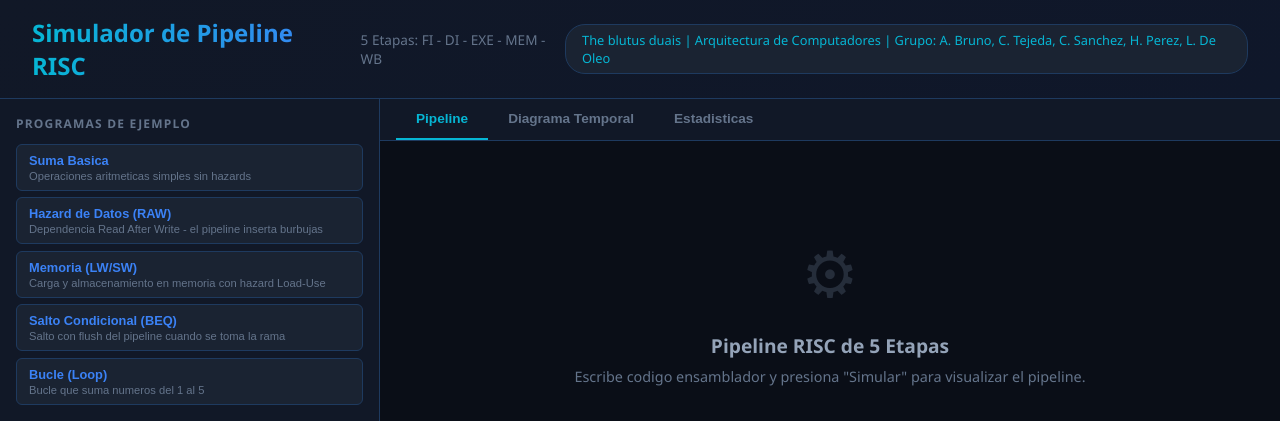
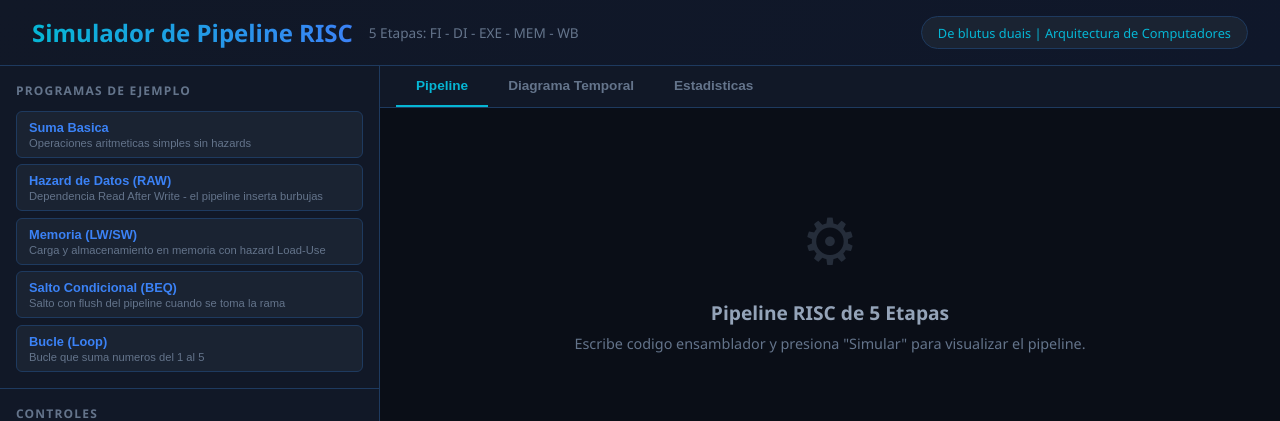
Before and after one commit to criseulises/proyecto_final_arquitectura_computadora, a Flask app: page / in a window 1280 px wide. Shown: the top 421 px of the page. Run offline with Flask 3, Linux system fonts and the light colour scheme.

Commit message:
edit team

```diff
--- a/app.py
+++ b/app.py
@@ -1,6 +1,6 @@
 """
 Servidor Flask para el Simulador de Pipeline RISC.
-Grupo: The blutus duais
+Grupo: De blutus duais
 Materia: Arquitectura de Computadores
 """
 
--- a/static/css/style.css
+++ b/static/css/style.css
@@ -1,6 +1,6 @@
 /* ============================================================
    Simulador de Pipeline RISC - Estilos
-   Grupo: The blutus duais
+   Grupo: De blutus duais
    ============================================================ */
 
 :root {
--- a/static/js/app.js
+++ b/static/js/app.js
@@ -1,6 +1,6 @@
 /**
  * Simulador de Pipeline RISC - Frontend
- * Grupo: The blutus duais
+ * Grupo: De blutus duais
  * Arquitectura de Computadores
  */
 
--- a/templates/index.html
+++ b/templates/index.html
@@ -3,7 +3,7 @@
 <head>
     <meta charset="UTF-8">
     <meta name="viewport" content="width=device-width, initial-scale=1.0">
-    <title>Simulador de Pipeline RISC | The blutus duais</title>
+    <title>Simulador de Pipeline RISC | De blutus duais</title>
     <link rel="stylesheet" href="/static/css/style.css">
     <link href="https://fonts.googleapis.com/css2?family=JetBrains+Mono:wght@400;700&display=swap" rel="stylesheet">
 </head>
@@ -15,7 +15,7 @@
         <h1>Simulador de Pipeline RISC</h1>
         <span class="subtitle">5 Etapas: FI - DI - EXE - MEM - WB</span>
     </div>
-    <span class="header-badge">The blutus duais | Arquitectura de Computadores | Grupo: A. Bruno, C. Tejeda, C. Sanchez, H. Perez, L. De Oleo</span>
+    <span class="header-badge">De blutus duais | Arquitectura de Computadores</span>
 </header>
 
 <!-- MAIN LAYOUT -->
```
Also changed, not shown: README.md.
